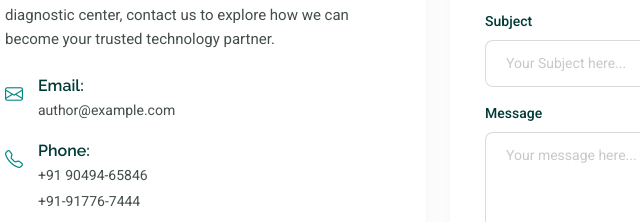
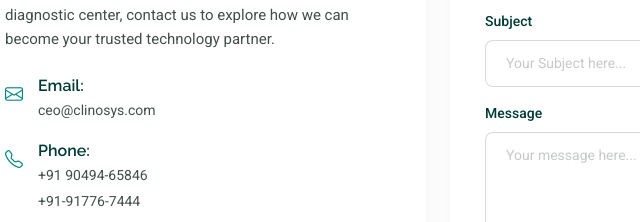
Before and after one commit to PranitaWebDev/ClinosysHealthcareWebsite, a plain HTML site: page about-us.html in a window 1280 px wide. Shown: the part 5654-5876 px from the top of the page, 107-747 px from the left. Drawn offline with Linux system fonts and the light colour scheme.

Commit message:
email updated

```diff
--- a/about-us.html
+++ b/about-us.html
@@ -637,7 +637,7 @@
                     <i class="bi bi-envelope"></i>
                     <div>
                       <h4>Email:</h4>
-                      <p>author@example.com</p>
+                      <p>ceo@clinosys.com</p>
                     </div>
                   </div>
 
```
Also changed, not shown: contact-us.html (+1 -1 lines), customer.html (+1 -1 lines), index.html (+1 -1 lines), products-services.html (+1 -1 lines).
